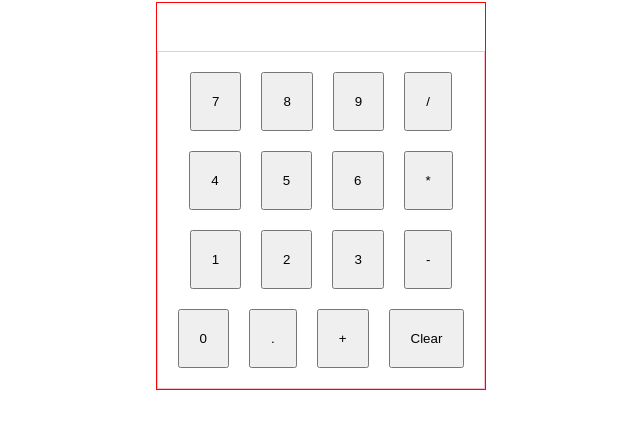
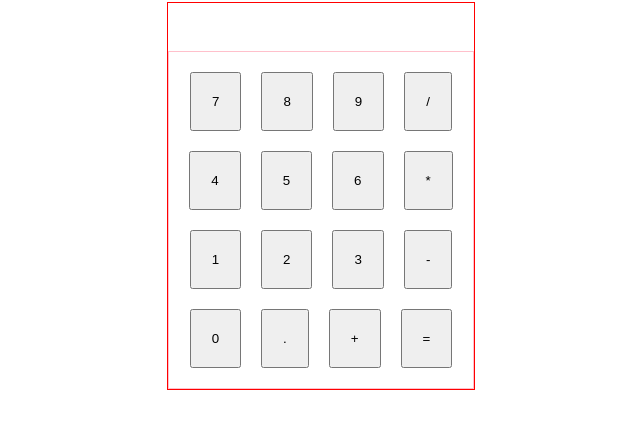
Before and after one commit to Jacoberson/odin-calculator, a plain HTML site: page index.html in a window 1280 px wide. Shown: the part 86-514 px from the top of the page, without its empty margins (319-959 px from the left). Drawn offline with Linux system fonts and the light colour scheme.

Commit message:
change clear button to equals

```diff
--- a/index.html
+++ b/index.html
@@ -36,7 +36,7 @@
                     <button class="calculator-button zero">0</button>
                     <button class="calculator-button">.</button>
                     <button class="calculator-button">+</button>
-                    <button class="calculator-button clear">Clear</button>
+                    <button class="calculator-button">=</button>
                 </div>
             </div>
         </div>
```
